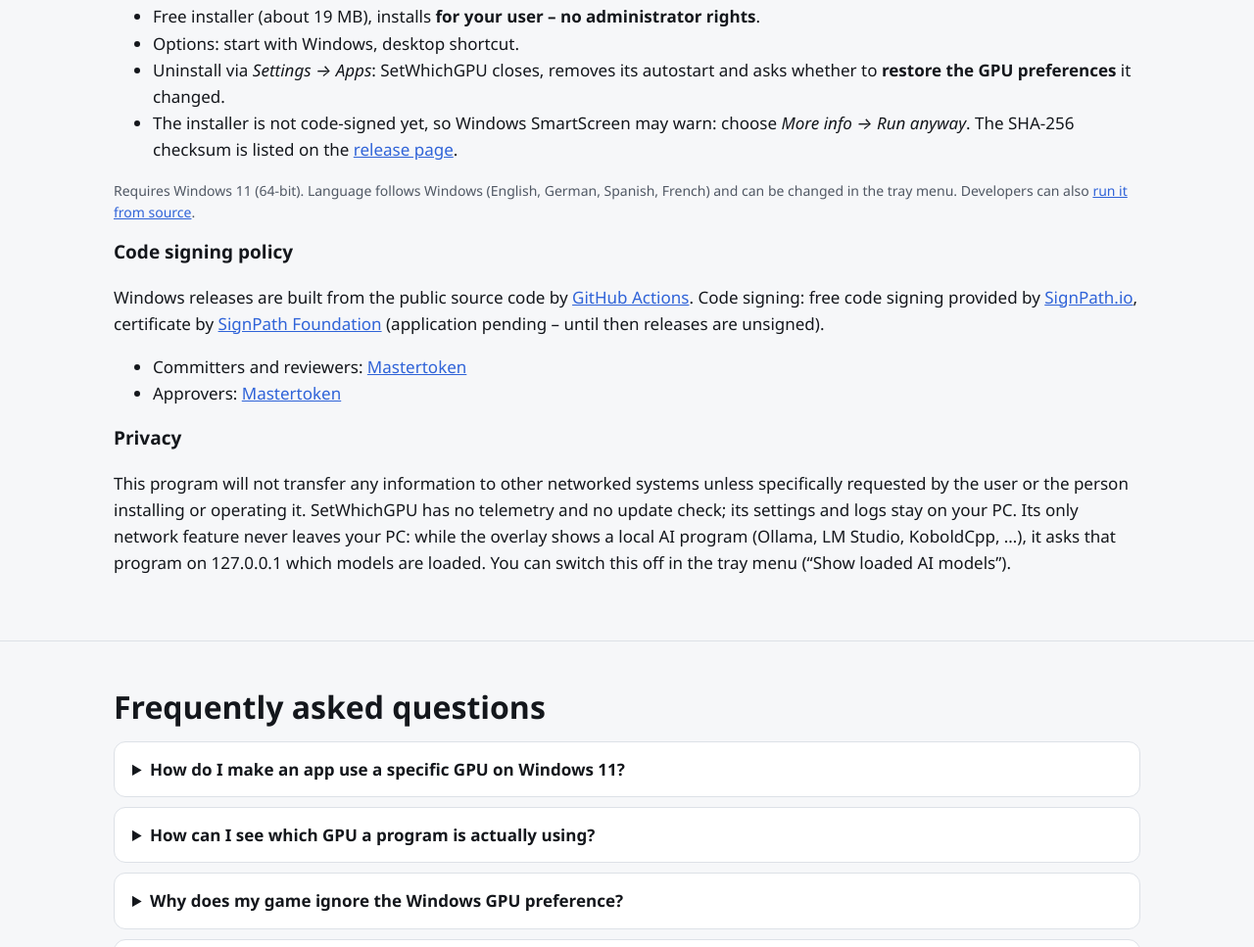
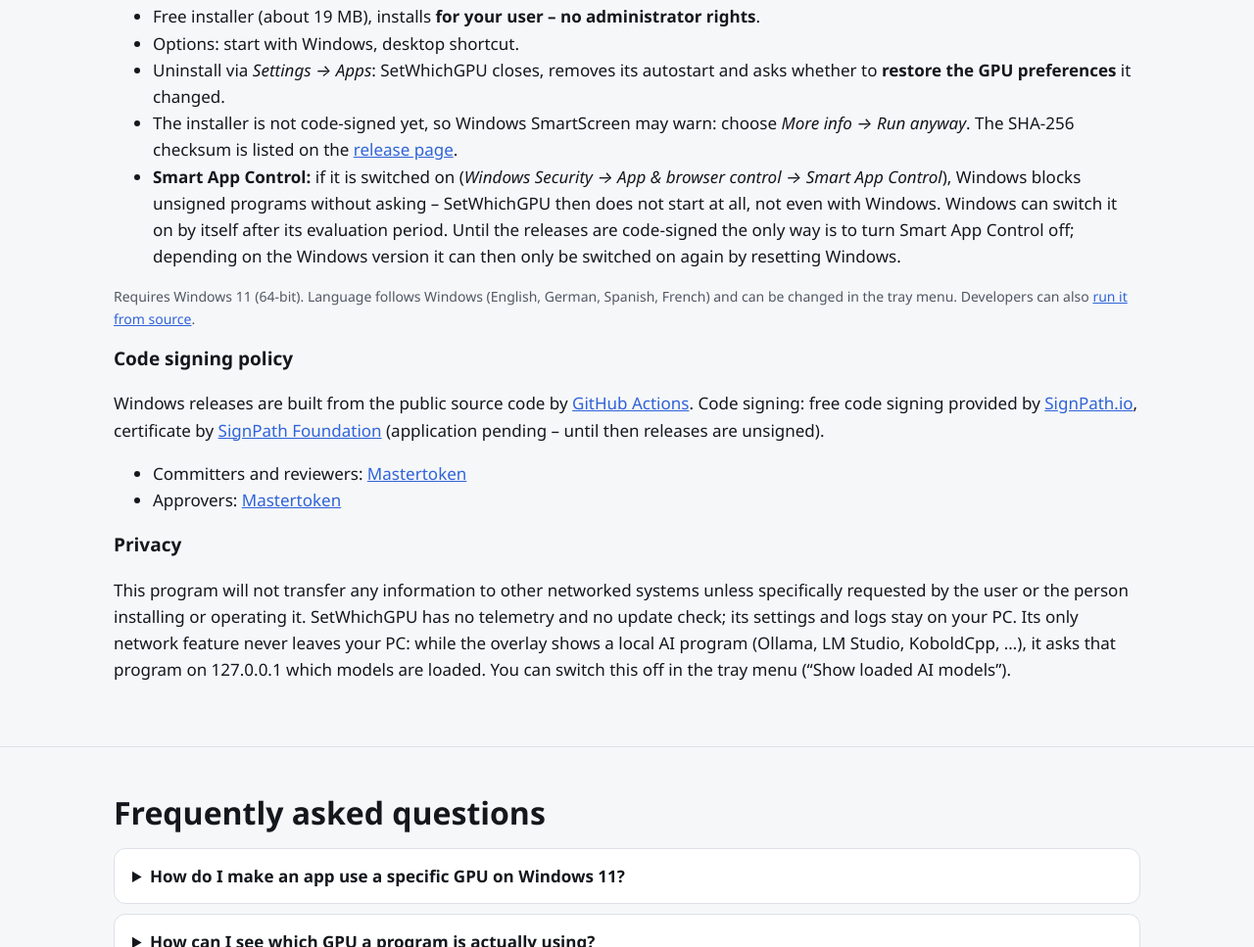
Before and after one commit to Mastertoken/SetWhichGPU, a plain HTML site: page docs/index.html in a window 1280 px wide. Shown: the part 3735-4702 px from the top of the page at 98% size. Drawn offline with Linux system fonts and the light colour scheme.

Commit message:
Docs: Smart App Control blocks unsigned builds (install + run from source)
Co-Authored-By: Claude Opus 5.5 <noreply@anthropic.com>

```diff
--- a/docs/index.html
+++ b/docs/index.html
@@ -287,6 +287,7 @@ footer { padding: 32px 0 48px; border-top: 1px solid var(--line); color: var(--m
         <li>Options: start with Windows, desktop shortcut.</li>
         <li>Uninstall via <i>Settings → Apps</i>: SetWhichGPU closes, removes its autostart and asks whether to <b>restore the GPU preferences</b> it changed.</li>
         <li>The installer is not code-signed yet, so Windows SmartScreen may warn: choose <i>More info → Run anyway</i>. The SHA-256 checksum is listed on the <a href="https://github.com/Mastertoken/SetWhichGPU/releases/latest">release page</a>.</li>
+        <li><b>Smart App Control:</b> if it is switched on (<i>Windows Security → App &amp; browser control → Smart App Control</i>), Windows blocks unsigned programs without asking – SetWhichGPU then does not start at all, not even with Windows. Windows can switch it on by itself after its evaluation period. Until the releases are code-signed the only way is to turn Smart App Control off; depending on the Windows version it can then only be switched on again by resetting Windows.</li>
       </ul>
       <p class="small">Requires Windows 11 (64-bit). Language follows Windows (English, German, Spanish, French) and can be changed in the tray menu. Developers can also <a href="https://github.com/Mastertoken/SetWhichGPU#run-from-source">run it from source</a>.</p>
       <h3 id="code-signing">Code signing policy</h3>
```
Also changed, not shown: 1 other file.
